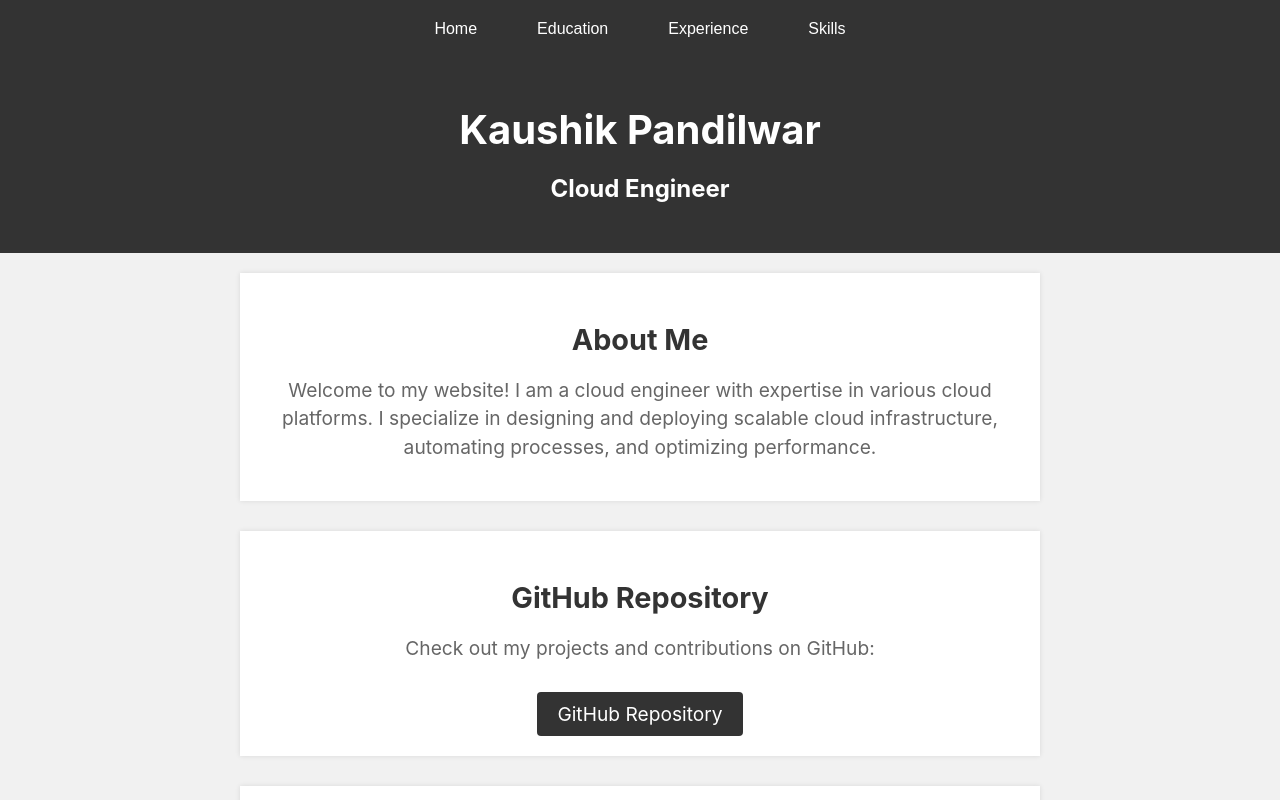
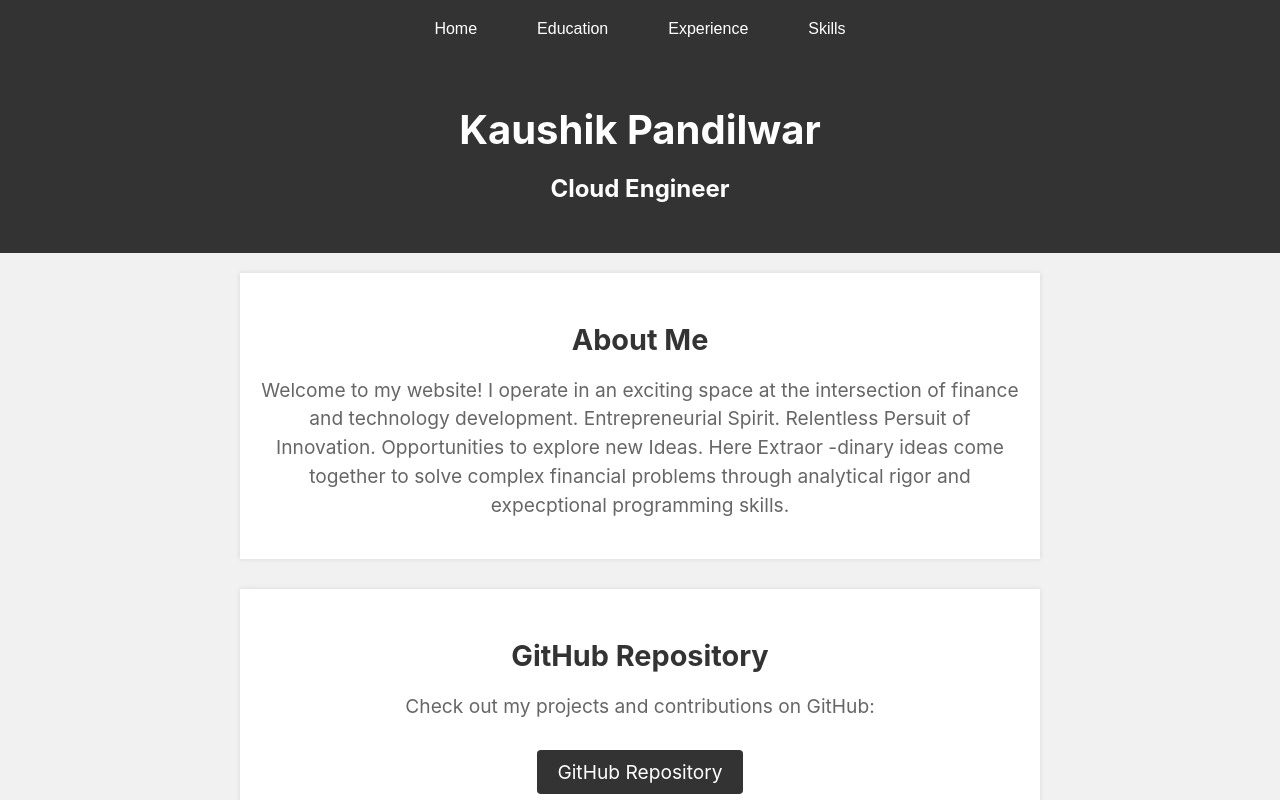
Before and after one commit to Kaushikfortis/My-React-App, a React (Create React App) app: page / in a window 1280 px wide. Shown: the top 800 px of the page. Built offline with nearby package versions, Linux system fonts and the light colour scheme.

Commit message:
Update App.js
About info copied from DE Shaw

```diff
--- a/src/App.js
+++ b/src/App.js
@@ -28,9 +28,12 @@ function App() {
           <section>
             <h3>About Me</h3>
             <p>
-              Welcome to my website! I am a cloud engineer with expertise in various cloud platforms.
-              I specialize in designing and deploying scalable cloud infrastructure, automating
-              processes, and optimizing performance.
+              Welcome to my website!  I operate in an exciting space at the intersection
+               of finance and technology development. Entrepreneurial Spirit. Relentless
+                 Persuit of Innovation. Opportunities to explore new Ideas. Here Extraor
+                   -dinary ideas come together to solve complex financial problems through
+                   analytical rigor and expecptional programming skills.
+
             </p>
           </section>
 
```
